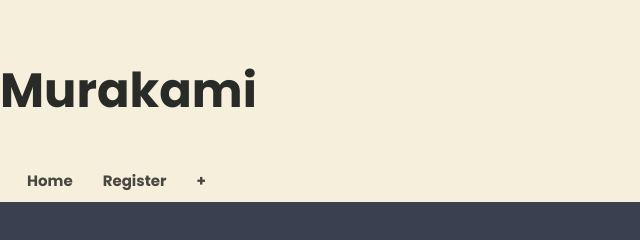
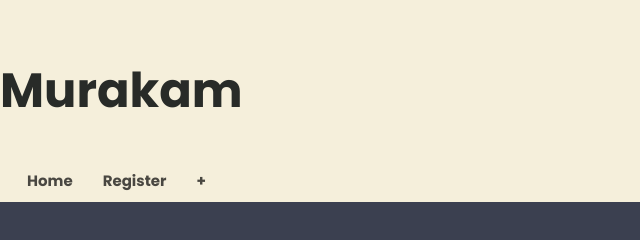
Before and after one commit to KillerQueenxx/PreEntregas-Di-Vito, a website: page index.html in a window 1280 px wide. Shown: the top 240 px of the page, 0-640 px from the left. Drawn offline with Linux system fonts and the light colour scheme.

Commit message:
change name

```diff
--- a/index.html
+++ b/index.html
@@ -19,7 +19,7 @@
 
     <header>
         <div id="form-title2">
-            <h1>Murakami</h1>
+            <h1>Murakam</h1>
           </div>
           <header>
             <nav id="navbar" class="navbar">
```
